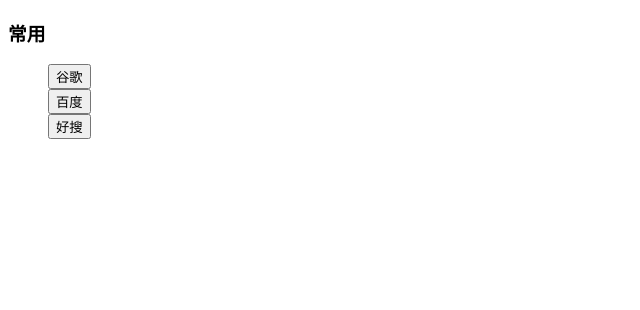
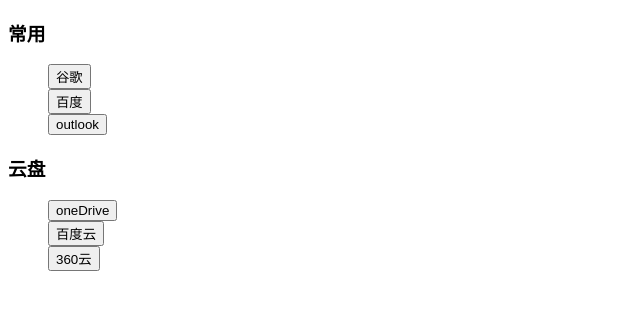
Before and after one commit to Jaxlying/index, a plain HTML site: page index.html in a window 1280 px wide. Shown: the whole page, without its empty margins (0-640 px from the left). Drawn offline with Linux system fonts and the light colour scheme.

Commit message:
两个系统之间的逻辑关系终于搞定了。写作业去了。

```diff
--- a/index.html
+++ b/index.html
@@ -8,9 +8,15 @@
 <body>
     <dl>
         <dt><h3>常用</h3></dt>
-        <dd><a href="http://www.google.com"><button>谷歌</button></a></dd>
-        <dd><a href="http://www.baidu.com"><button>百度</button></a></dd>
-        <dd><a href="http://www.so.com"><button>好搜</button></a></dd>
+        <dd><a href="http://www.google.com" target="_blank"><button>谷歌</button></a></dd>
+        <dd><a href="http://www.baidu.com" target="_blank"><button>百度</button></a></dd>
+        <dd><a href="https://login.live.com/" target="_blank"><button>outlook</button></a></dd>
+    </dl>
+    <dl>
+        <dt><h3>云盘</h3></dt>
+        <dd><a href="http://www.google.com" target="_blank"><button>oneDrive</button></a></dd>
+        <dd><a href="http://pan.baidu.com" target="_blank"><button>百度云</button></a></dd>
+        <dd><a href="http://yunpan.360.cn" target="_blank"><button>360云</button></a></dd>
     </dl>
 </body>
 </html>
```
